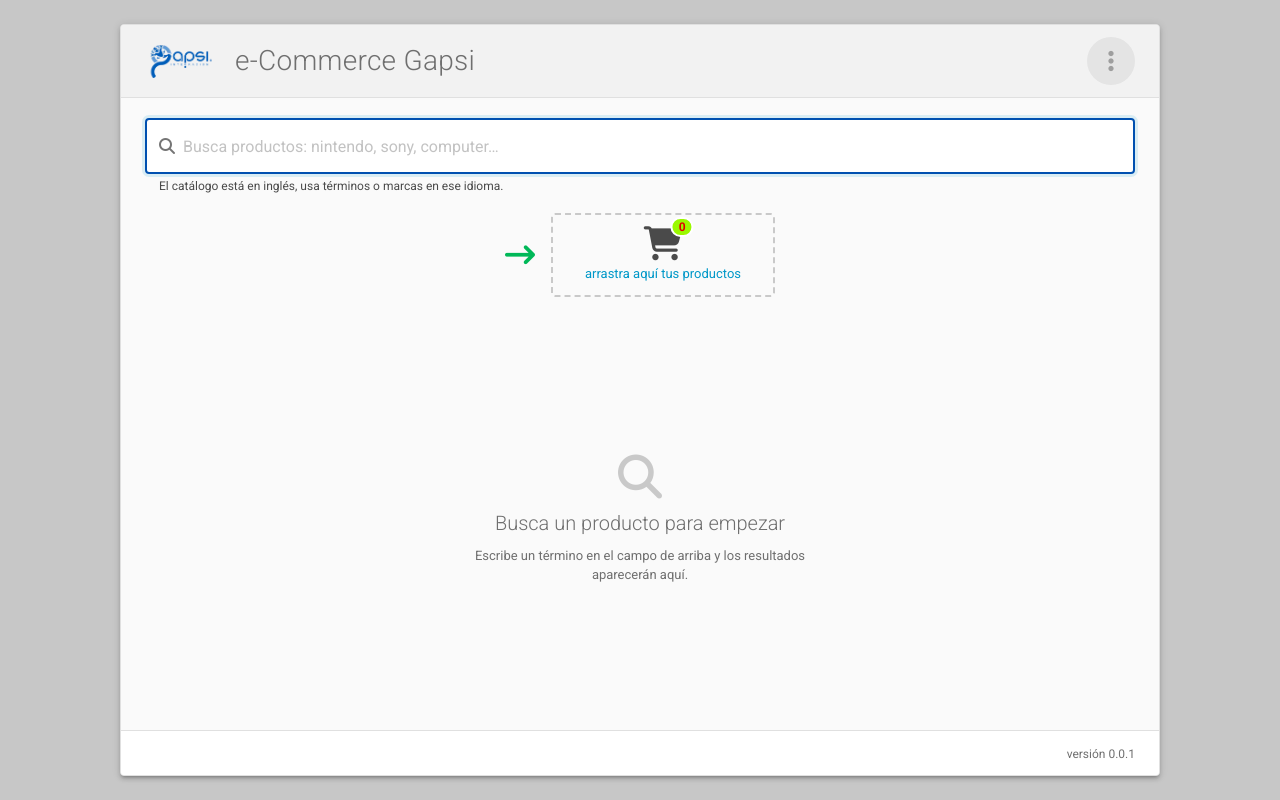
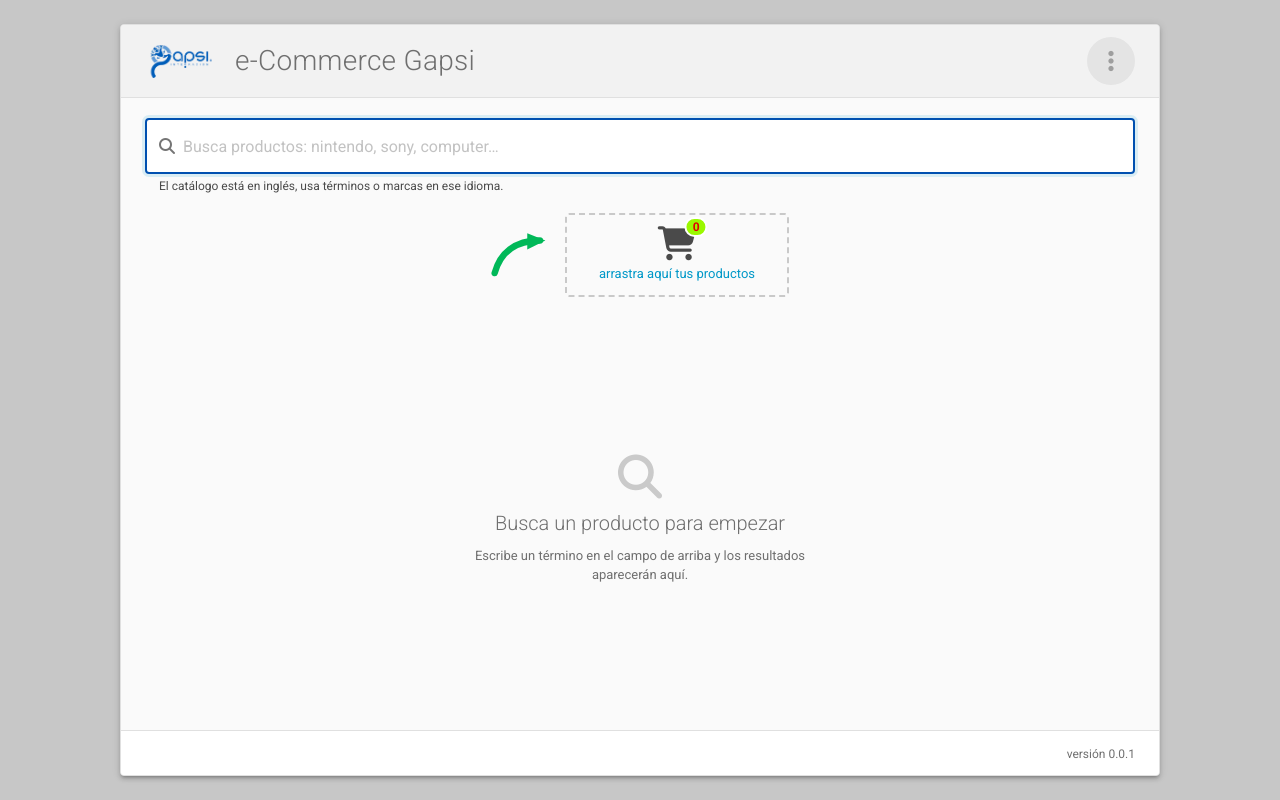
Before and after one commit to sergiornelas/gapsi-e-commerce, a React (Vite) app: page / in a window 1280 px wide. Built offline with nearby package versions, Linux system fonts and the light colour scheme; what @graphql-tools/schema would draw is missing.

Commit message:
style: flecha guia en SVG y realce anticipado de la zona de arrastre

```diff
--- a/src/components/cart/CartPanel.tsx
+++ b/src/components/cart/CartPanel.tsx
@@ -8,10 +8,12 @@
 import Badge from '@mui/material/Badge';
 import Box from '@mui/material/Box';
 import Collapse from '@mui/material/Collapse';
+import Grow from '@mui/material/Grow';
 import Typography from '@mui/material/Typography';
-import { useDroppable } from '@dnd-kit/core';
+import { useDndContext, useDroppable } from '@dnd-kit/core';
 
 import { CartItem } from '@/components/cart/CartItem';
+import { GuideArrow } from '@/components/cart/GuideArrow';
 import { brand } from '@/config/theme';
 import { CART_DROPPABLE_ID } from '@/constants';
 import { useCart } from '@/hooks/useCart';
@@ -23,23 +25,19 @@ export function CartPanel() {
   // señal que confirma al usuario que puede soltar aquí.
   const { setNodeRef, isOver } = useDroppable({ id: CART_DROPPABLE_ID });
 
+  // Hay un arrastre en curso en cualquier parte de la aplicación. La zona se
+  // realza desde que el producto se levanta, no solo cuando ya está encima:
+  // así el usuario sabe a dónde llevarlo antes de acercarse.
+  const { active } = useDndContext();
+  const arrastreEnCurso = active !== null;
+
   const vacio = items.length === 0;
 
   return (
-    <Box sx={{ px: 3, pt: 1, pb: 1.5 }}>
+    <Box sx={{ px: { xs: 1.5, sm: 3 }, pt: 1, pb: 1.5 }}>
       <Box sx={{ display: 'flex', alignItems: 'center', justifyContent: 'center', gap: 2 }}>
         {/* Flecha guía: solo tiene sentido mientras el carrito está vacío. */}
-        <Box
-          component="i"
-          className="fa-solid fa-arrow-right-long"
-          aria-hidden="true"
-          sx={{
-            fontSize: 30,
-            color: brand.success,
-            opacity: vacio ? 1 : 0,
-            transition: 'opacity 250ms ease',
-          }}
-        />
+        <GuideArrow visible={vacio && !arrastreEnCurso} />
 
         <Box
           ref={setNodeRef}
@@ -50,25 +48,43 @@ export function CartPanel() {
             flexDirection: 'column',
             alignItems: 'center',
             gap: 0.5,
-            px: 4,
+            px: { xs: 2, sm: 4 },
             py: 1.5,
-            minWidth: 220,
-            border: `2px dashed ${isOver ? brand.success : '#c9c9c9'}`,
+            minWidth: { xs: 0, sm: 220 },
+            flex: { xs: 1, sm: 'none' },
+            border: `2px dashed ${isOver || arrastreEnCurso ? brand.success : '#c9c9c9'}`,
             borderRadius: 1,
-            backgroundColor: isOver ? 'rgba(0, 184, 88, 0.08)' : 'transparent',
-            transform: isOver ? 'scale(1.03)' : 'none',
-            transition: 'border-color 180ms ease, background-color 180ms ease, transform 180ms ease',
+            backgroundColor: isOver ? 'rgba(0, 184, 88, 0.12)' : 'transparent',
+            transform: isOver ? 'scale(1.06)' : 'none',
+            transition:
+              'border-color 180ms ease, background-color 180ms ease, transform 180ms ease',
+            // Latido mientras hay algo en el aire, para que la zona no pase
+            // desapercibida detrás de la tarjeta que sigue al puntero.
+            animation: arrastreEnCurso && !isOver ? 'latido 1.4s ease-in-out infinite' : 'none',
+            '@keyframes latido': {
+              '0%, 100%': { boxShadow: '0 0 0 0 rgba(0, 184, 88, 0)' },
+              '50%': { boxShadow: '0 0 0 8px rgba(0, 184, 88, 0.14)' },
+            },
           }}
         >
           <Badge
             badgeContent={items.length}
             showZero
+            // Cambiar la clave remonta el contador, lo que reinicia la
+            // animación en cada alta o baja y confirma que el carrito cambió.
+            key={items.length}
             sx={{
               '& .MuiBadge-badge': {
                 backgroundColor: brand.badge,
                 color: brand.badgeText,
                 fontWeight: 700,
                 border: '2px solid #fff',
+                animation: 'brinco 420ms ease',
+              },
+              '@keyframes brinco': {
+                '0%': { transform: 'scale(1)' },
+                '45%': { transform: 'scale(1.45)' },
+                '100%': { transform: 'scale(1)' },
               },
             }}
           >
@@ -100,7 +116,11 @@ export function CartPanel() {
           }}
         >
           {items.map((product) => (
-            <CartItem key={product.id} product={product} onRemove={removeItem} />
+            <Grow key={product.id} in appear>
+              <Box>
+                <CartItem product={product} onRemove={removeItem} />
+              </Box>
+            </Grow>
           ))}
         </Box>
       </Collapse>
--- /dev/null
+++ b/src/components/cart/GuideArrow.tsx
@@ -0,0 +1,53 @@
+/**
+ * Flecha curva que señala la zona del carrito, como en el diseño entregado.
+ *
+ * Se dibuja en SVG en lugar de usar un icono de la tipografía porque ninguno
+ * reproduce la curva del mockup. El trazo se anima con un vaivén sutil para
+ * atraer la mirada hacia el carrito cuando aún está vacío.
+ */
+import Box from '@mui/material/Box';
+
+import { brand } from '@/config/theme';
+
+interface GuideArrowProps {
+  /** La flecha solo orienta mientras el carrito está vacío. */
+  visible: boolean;
+}
+
+export function GuideArrow({ visible }: GuideArrowProps) {
+  return (
+    <Box
+      component="svg"
+      viewBox="0 0 64 48"
+      aria-hidden="true"
+      sx={{
+        // En pantallas angostas el espacio es para la zona de arrastre: la
+        // flecha se oculta antes que comprimirla.
+        display: { xs: 'none', sm: 'block' },
+        width: 58,
+        height: 44,
+        flexShrink: 0,
+        color: brand.success,
+        opacity: visible ? 1 : 0,
+        transition: 'opacity 300ms ease',
+        // El vaivén se detiene solo cuando la flecha deja de ser útil.
+        animation: visible ? 'empujon 1.8s ease-in-out infinite' : 'none',
+        '@keyframes empujon': {
+          '0%, 100%': { transform: 'translateX(0)' },
+          '50%': { transform: 'translateX(6px)' },
+        },
+      }}
+    >
+      {/* Cuerpo curvo de la flecha. */}
+      <path
+        d="M4 44C10 22 26 8 54 8"
+        fill="none"
+        stroke="currentColor"
+        strokeWidth="7"
+        strokeLinecap="round"
+      />
+      {/* Punta. */}
+      <path d="M40 0 L60 8 L40 18 Z" fill="currentColor" />
+    </Box>
+  );
+}
```
